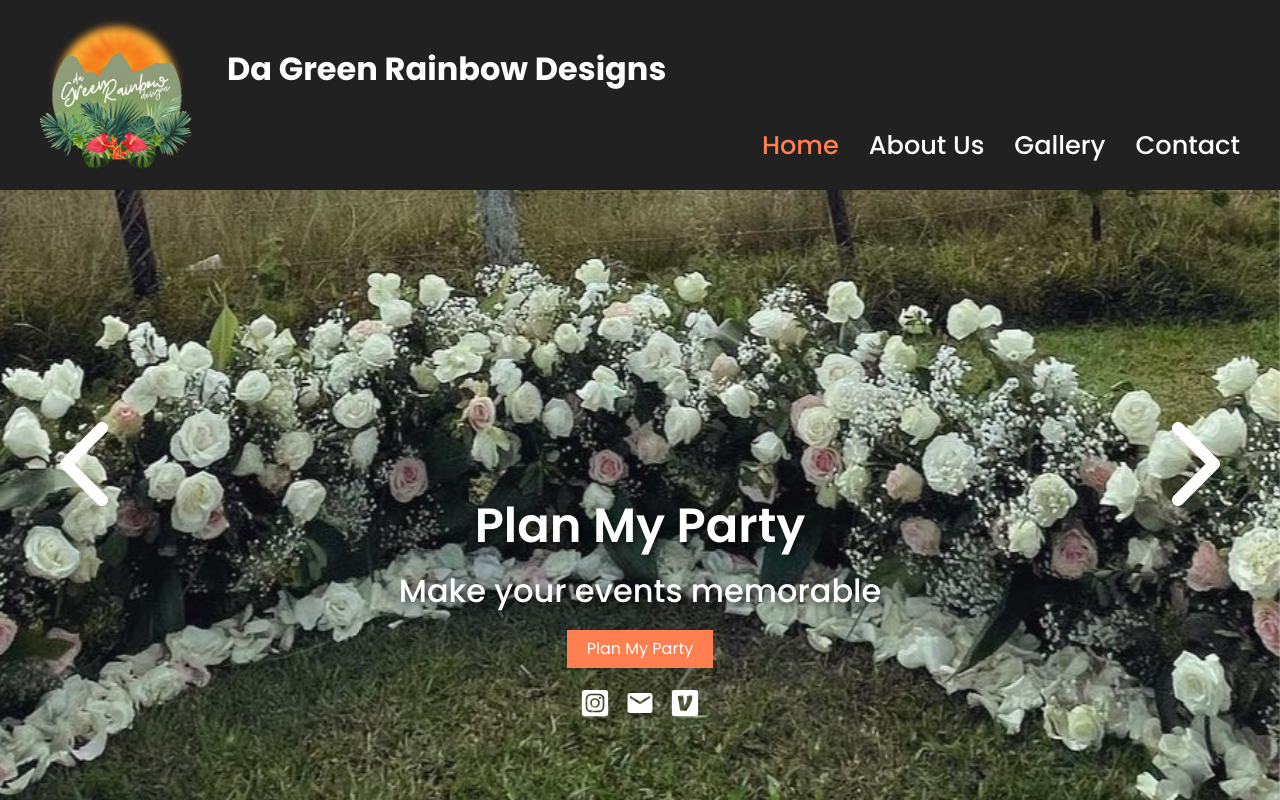
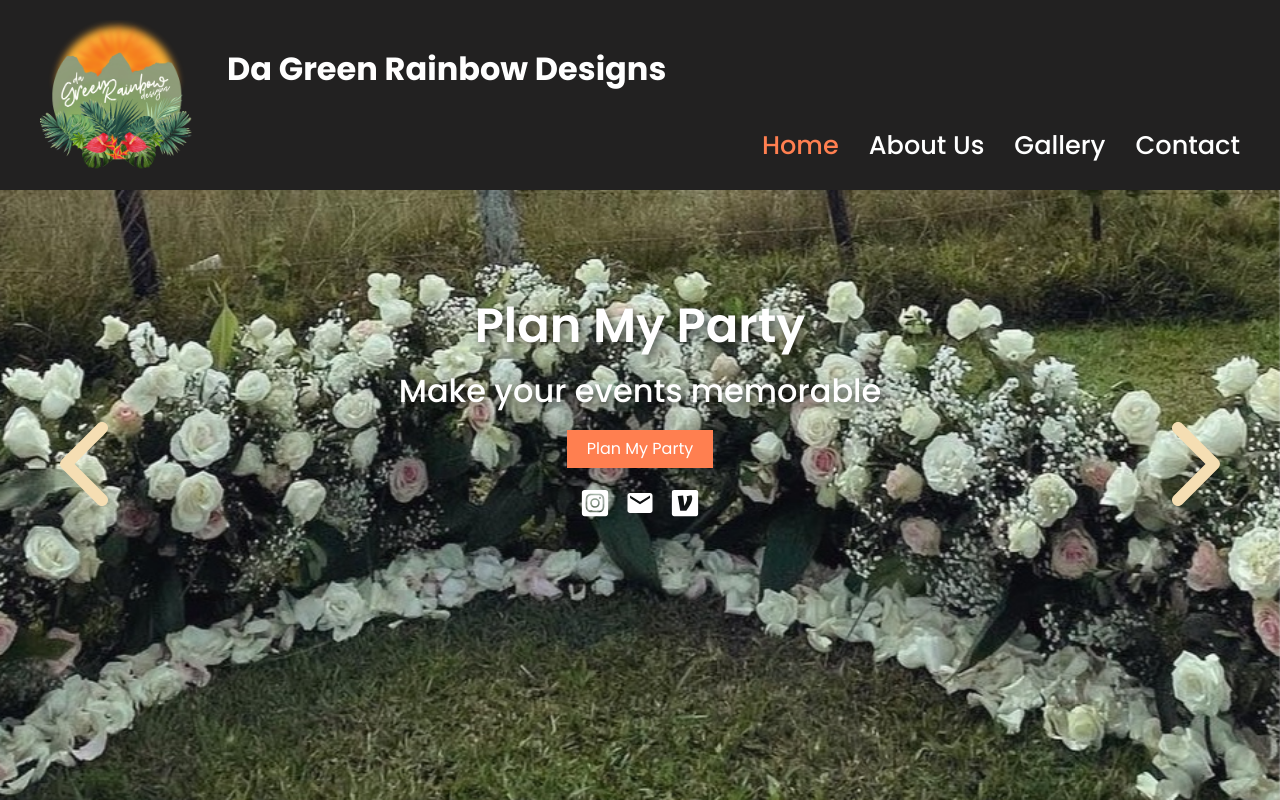
Before and after one commit to pthesken/da-green-rainbow, a React (Vite) app: page / in a window 1280 px wide. Built offline with nearby package versions, Linux system fonts and the light colour scheme.

Commit message:
changed arrow color

```diff
--- a/src/App.css
+++ b/src/App.css
@@ -211,7 +211,7 @@ form button:hover {
 
 .arrow {
   cursor: pointer;
-  color: #fff;
+  color: wheat;
   font-size: 5rem;
   transition: color 0.3s ease;
 }
@@ -234,9 +234,7 @@ form button:hover {
     justify-content: center;
   }
   .home-slide-click-contents {
-    /* transform: translateY(
-      -200px
-    ); */
+    transform: translateY(-200px);
   }
 
   .arrow {
```
